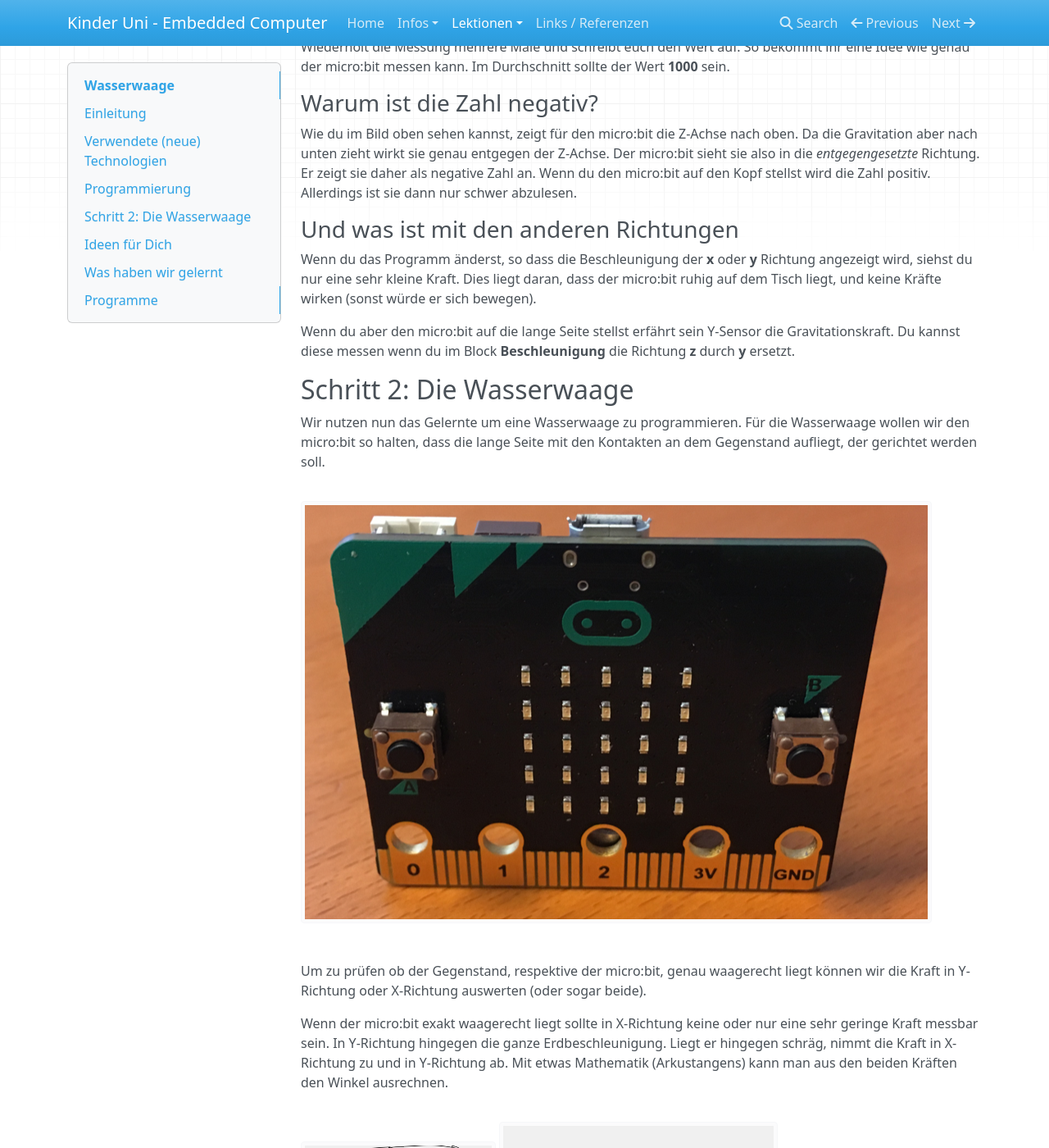
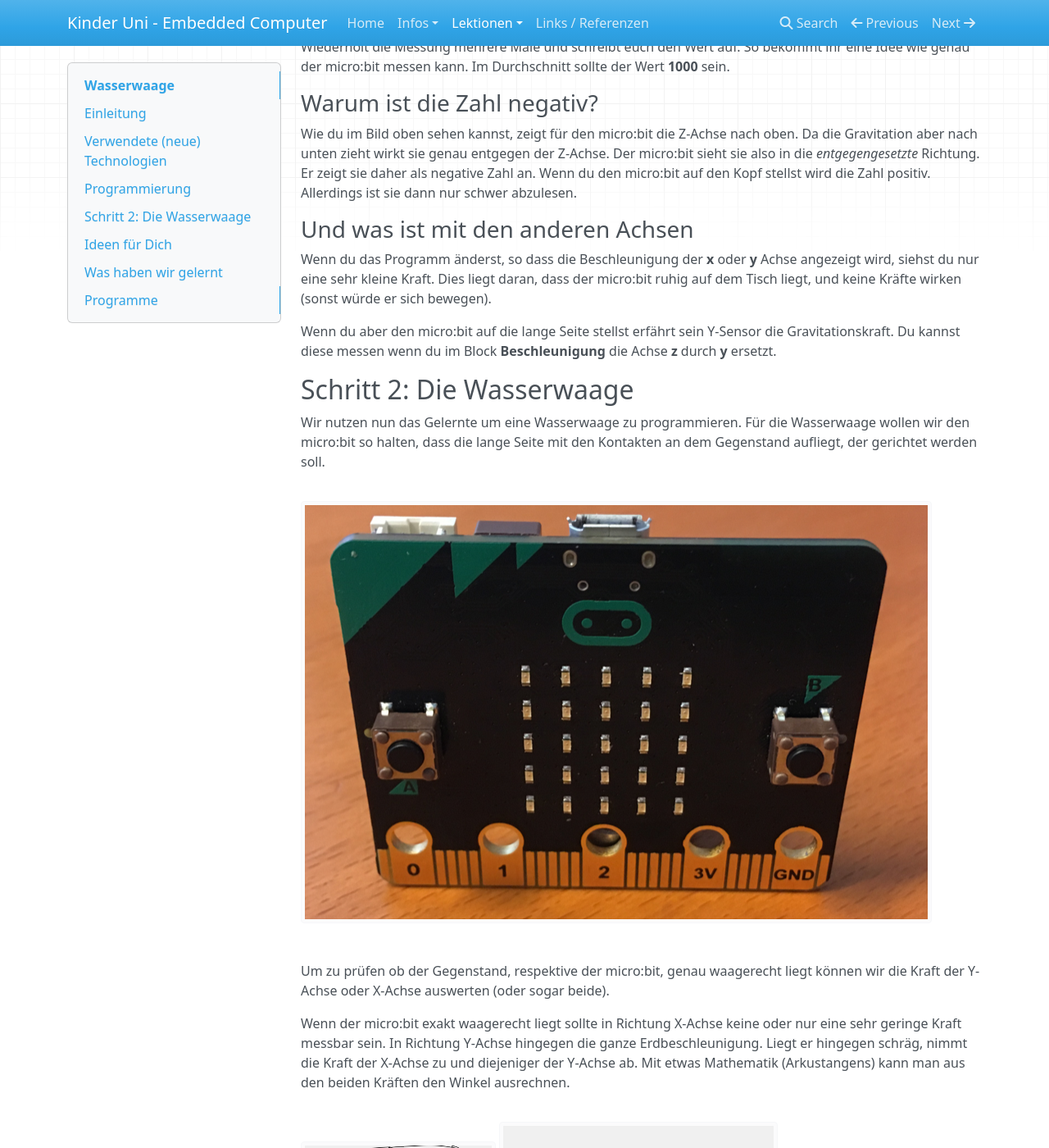
Before and after one commit to renestraub/ehk1, an MkDocs documentation site: the page built from docs/lessons/30_level/lesson.md, in a window 1280 px wide and 1400 px high, scrolled down 1797 px. Shown: the whole window at 82% size. Built offline with MkDocs 1.6.1, drawn with Linux system fonts in a browser that asks for light colours; nearby versions of some CDN libraries; some of the changed text lies outside the part shown.

Commit message:
Correct terminology for axes
- replaced Richtungen with axes in lessons 40, 50
- removed duplicate introduction to variables in lesson 50

resolves: #1

```diff
--- a/docs/lessons/30_level/lesson.md
+++ b/docs/lessons/30_level/lesson.md
@@ -20,17 +20,17 @@
 
 ### Schritt 1: Der Beschleunigungssensor
 
-Der micro:bit enthält einen 3D-Beschleunigungssensor. Dieser kann Kräfte aus drei verschiedenen Richtungen messen. In der Mathematik nutzt die Namen x, y und z für die Richtungen im Raum.
+Der micro:bit enthält einen 3D-Beschleunigungssensor. Dieser kann Kräfte für drei verschiedenen Achsen messen. In der Mathematik nutzt die Namen x, y und z für die Achsen im Raum.
 
 ![](image_axes.png)
 
-Wenn der micro:bit flach auf dem Tisch liegt, so kann er nur eine Kraft sehen. Die Erdanziehung welche in Richtung "z" wirkt. In Richtung "x" oder "y" wirken keine Kräfte solange niemand den micro:bit hin- und herbewegt (genauer gesagt stösst). Das wollen wir ausprobieren.
+Wenn der micro:bit flach auf dem Tisch liegt, so kann er nur eine Kraft sehen. Die Erdanziehung welche in Richtung "Z-Achse" wirkt. In Richtung "X-" oder "Y-Achse" wirken keine Kräfte, solange niemand den micro:bit hin- und herbewegt (genauer gesagt stösst). Das wollen wir ausprobieren.
 
 *   Erstelle eine neues Programm.
 *   **Wenn Knopf A gedrückt**.
 *   **zeige Nummer**.
 *   Platziere aus **Eingaben** den Block **Beschleunigung** in das **zeige Nummer** Feld.
-*   Wähle bei **Beschleunigung** die Richtung **z** aus.
+*   Wähle bei **Beschleunigung** die Achse **z** aus.
 
 Dein Program sollte jetzt so aussehen.
 
@@ -38,7 +38,7 @@
 
 Lade es auf den micro:bit herunter und schau was passiert wenn du Knopf A drückst. Achte darauf dass dein micro:bit mit der Anzeige nach oben flach auf dem Tisch liegt.
 
-Du solltest eine Zahl um -1000 sehen. Sie entspricht der Kraft welche am micro:bit in Z-Richtung zieht. Ihr kennt sie als Erdanziehungskraft (oder Gravitation). Ihr Wert ist 9.81 m/s2, man sagt dazu auch 1 **g** (g wie Gravitation).
+Du solltest eine Zahl um -1000 sehen. Sie entspricht der Kraft welche am micro:bit in Richtung Z-Achse sieht. Ihr kennt sie als Erdanziehungskraft (oder Gravitation). Ihr Wert ist 9.81 m/s2, man sagt dazu auch 1 **g** (g wie Gravitation).
 
 Der micro:bit misst diese Kraft und zeigt dafür den Wert **1000** für **1 g** an. D.h. er zeigt 1000 * **g** an. Stellt euch das wie Gramm and Kilogramm vor.
 
@@ -52,11 +52,11 @@
 Wie du im Bild oben sehen kannst, zeigt für den micro:bit die Z-Achse nach oben. Da die Gravitation aber nach unten zieht wirkt sie genau entgegen der Z-Achse. Der micro:bit sieht sie also in die *entgegengesetzte* Richtung. Er zeigt sie daher als negative Zahl an. Wenn du den micro:bit auf den Kopf stellst wird die Zahl positiv. Allerdings ist sie dann nur schwer abzulesen.
 
 
-### Und was ist mit den anderen Richtungen
+### Und was ist mit den anderen Achsen
 
-Wenn du das Programm änderst, so dass die Beschleunigung der **x** oder **y** Richtung angezeigt wird, siehst du nur eine sehr kleine Kraft. Dies liegt daran, dass der micro:bit ruhig auf dem Tisch liegt, und keine Kräfte wirken (sonst würde er sich bewegen).
+Wenn du das Programm änderst, so dass die Beschleunigung der **x** oder **y** Achse angezeigt wird, siehst du nur eine sehr kleine Kraft. Dies liegt daran, dass der micro:bit ruhig auf dem Tisch liegt, und keine Kräfte wirken (sonst würde er sich bewegen).
 
-Wenn du aber den micro:bit auf die lange Seite stellst erfährt sein Y-Sensor die Gravitationskraft. Du kannst diese messen wenn du im Block **Beschleunigung** die Richtung **z** durch **y** ersetzt.
+Wenn du aber den micro:bit auf die lange Seite stellst erfährt sein Y-Sensor die Gravitationskraft. Du kannst diese messen wenn du im Block **Beschleunigung** die Achse **z** durch **y** ersetzt.
 
 
 
@@ -67,14 +67,14 @@
 
 ![](image14.png)
 
-Um zu prüfen ob der Gegenstand, respektive der micro:bit, genau waagerecht liegt können wir die Kraft in Y-Richtung oder X-Richtung auswerten (oder sogar beide).
+Um zu prüfen ob der Gegenstand, respektive der micro:bit, genau waagerecht liegt können wir die Kraft der Y-Achse oder X-Achse auswerten (oder sogar beide).
 
-Wenn der micro:bit exakt waagerecht liegt sollte in X-Richtung keine oder nur eine sehr geringe Kraft messbar sein. In Y-Richtung hingegen die ganze Erdbeschleunigung. Liegt er hingegen schräg, nimmt die Kraft in X-Richtung zu und in Y-Richtung ab.
+Wenn der micro:bit exakt waagerecht liegt sollte in Richtung X-Achse keine oder nur eine sehr geringe Kraft messbar sein. In Richtung Y-Achse hingegen die ganze Erdbeschleunigung. Liegt er hingegen schräg, nimmt die Kraft der X-Achse zu und diejeniger der Y-Achse ab.
 Mit etwas Mathematik (Arkustangens) kann man aus den beiden Kräften den Winkel ausrechnen.
 
 ![](image15.png) ![](image16.png)
 
-Wir betrachten aber für unser Programm nur die Kraft in X-Richtung die ja möglichst 0 sein soll. Ist der Wert kleiner oder grösser als 0 wissen wir dass der micro:bit schräg liegt.
+Wir betrachten aber für unser Programm nur die Kraft der X-Achse die ja möglichst 0 sein soll. Ist der Wert kleiner oder grösser als 0 wissen wir dass der micro:bit schräg liegt.
 
 
 Erstelle im Makecode Editor ein neues Programm.
```
Also changed, not shown: docs/lessons/40_gravity/lesson.md (+12 -13 lines).
